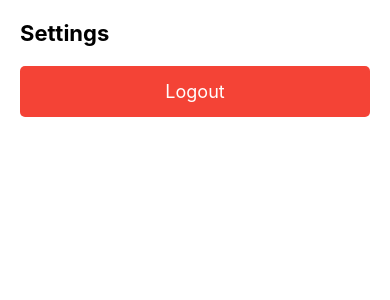
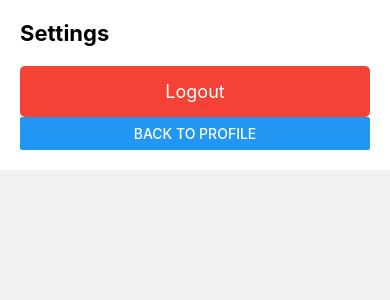
Before and after one commit to mahirul101/GymApp, a React Native app: screen /Settings in a window 390 px wide. Shown: the top 300 px of the page. Built offline with nearby package versions, Linux system fonts and the light colour scheme.

Commit message:
Completed settings navigation

```diff
--- a/frontend/src/pages/Profile.js
+++ b/frontend/src/pages/Profile.js
@@ -1,7 +1,6 @@
 import React from "react";
-import { View, Text, ScrollView, SafeAreaView } from "react-native";
+import { SafeAreaView } from "react-native";
 import ProfileProp from "../props/ProfileProp";
-import Post from "./Post";
 
 const UserProfileScreen = () => {
   // Replace these with actual user data
@@ -14,11 +13,6 @@ const UserProfileScreen = () => {
   const posts = 10;
   const followers = 69;
   const following = 132;
-  const goals = [
-    "Build muscle mass",
-    "Improve strength and endurance",
-    "Maintain a healthy lifestyle",
-  ];
 
   return (
     <SafeAreaView>
--- a/frontend/src/pages/Settings.js
+++ b/frontend/src/pages/Settings.js
@@ -1,8 +1,11 @@
 import React from "react";
 import { View, Text, StyleSheet, TouchableOpacity } from "react-native";
+import { SafeAreaView } from "react-native-safe-area-context";
+import { Button } from "react-native";
 
 const Settings = ({ navigation }) => {
   return (
+    <SafeAreaView>
       <View style={styles.container}>
         <Text style={styles.title}>Settings</Text>
 
@@ -13,14 +16,16 @@ const Settings = ({ navigation }) => {
           <Text style={styles.buttonText}>Logout</Text>
         </TouchableOpacity>
 
+        <Button title="Back to Profile" onPress={() => navigation.goBack()} />
+
         {/* Additional settings items can be added here */}
       </View>
+    </SafeAreaView>
   );
 };
 
 const styles = StyleSheet.create({
   container: {
-    flex: 1,
     padding: 20,
     backgroundColor: "#fff",
   },
--- a/frontend/src/pages/Signup.js
+++ b/frontend/src/pages/Signup.js
@@ -1,32 +1,38 @@
-import {View, Text, TextInput, StatusBar, TouchableOpacity} from 'react-native';
-import React, {useContext} from 'react';
-import {useNavigation} from '@react-navigation/native';
+import {
+  View,
+  Text,
+  TextInput,
+  StatusBar,
+  TouchableOpacity,
+} from "react-native";
+import React, { useContext } from "react";
+import { useNavigation } from "@react-navigation/native";
 
 function SignUp() {
-    const [fullName, setFullName] = React.useState('');
-    const [username, setUsername] = React.useState('');
-    const [email, setEmail] = React.useState('');
-    const [password, setPassword] = React.useState('');
+  const [fullName, setFullName] = React.useState("");
+  const [username, setUsername] = React.useState("");
+  const [email, setEmail] = React.useState("");
+  const [password, setPassword] = React.useState("");
 
   const navigation = useNavigation();
 
   const SignUp = () => {
-        if (fullName === '') {
-            alert('Please enter your full name');
+    if (fullName === "") {
+      alert("Please enter your full name");
       return;
-        } else if (username === '') {
-            alert('Please enter your username');
+    } else if (username === "") {
+      alert("Please enter your username");
       return;
-        } else if (email === '') {
-            alert('Please enter your email');
+    } else if (email === "") {
+      alert("Please enter your email");
       return;
-        } else if (password === '') {
-            alert('Please enter your password');
+    } else if (password === "") {
+      alert("Please enter your password");
       return;
     }
 
-        navigation.navigate('AppStack');
-    }
+    navigation.navigate("AppStack");
+  };
   return (
     <View className="bg-white h-full w-full">
       <StatusBar style="light" />
@@ -75,17 +81,22 @@ function SignUp() {
             />
           </View>
           <View className="w-full">
-                        <TouchableOpacity onPress={SignUp}
-                            className="w-full bg-red-700 p-3 rounded-2xl mb-3">
+            <TouchableOpacity
+              onPress={SignUp}
+              className="w-full bg-red-700 p-3 rounded-2xl mb-3"
+            >
               <Text className="text-center text-white font-bold">Sign Up</Text>
             </TouchableOpacity>
           </View>
           <View className="">
-                        <Text className="text-center">By signing up, you agree to our Terms, Data Policy and Cookies Policy.</Text>
+            <Text className="text-center">
+              By signing up, you agree to our Terms, Data Policy and Cookies
+              Policy.
+            </Text>
           </View>
           <View className="flex-row justify-center">
             <Text>Already have an account? </Text>
-                        <TouchableOpacity onPress={() => navigation.navigate('Login')}>
+            <TouchableOpacity onPress={() => navigation.goBack()}>
               <Text className="text-red-800">Sign In</Text>
             </TouchableOpacity>
           </View>
@@ -93,7 +104,6 @@ function SignUp() {
       </View>
     </View>
   );
-
 }
 
 export default SignUp;
```
Lines whose indentation alone changed are shown as unchanged.
